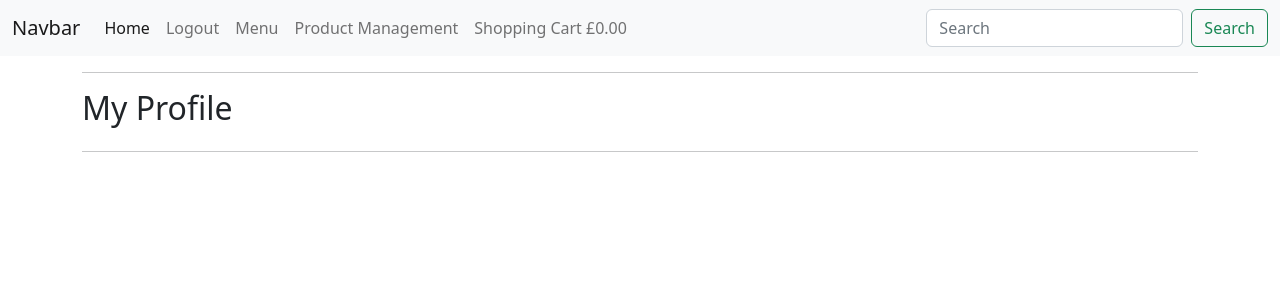
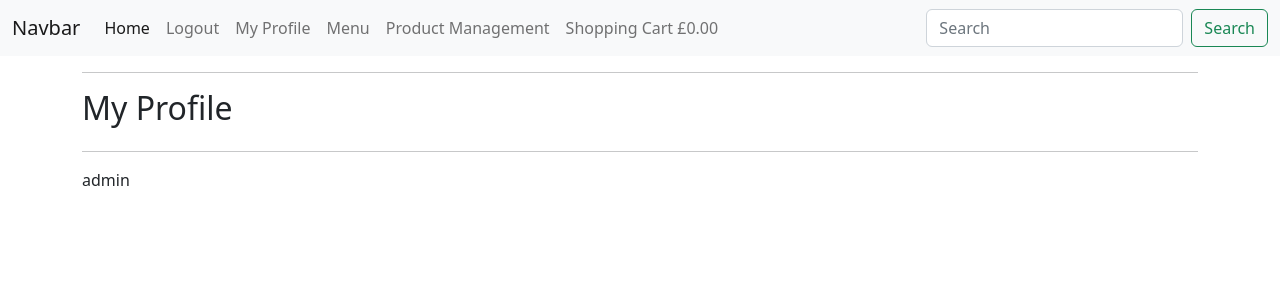
Before and after one commit to mjjstockman/ecomm, a Django app: page /profile/ in a window 1280 px wide. Shown: the top 300 px of the page. Run offline with Django 3.2, Linux system fonts and the light colour scheme; a user stored in the database is signed in; data comes from the database, SQL or seed files in the repository; tables that the repository leaves empty hold one stand-in row (values such as "Sample post"); some libraries are stand-ins or nearby versions.

Commit message:
Add my profile nav link when logged in

```diff
--- a/profiles/templates/profiles/profile.html
+++ b/profiles/templates/profiles/profile.html
@@ -23,4 +23,5 @@
             <hr>
         </div>
     </div>
+    {{ profile }}
     {% endblock %}
--- a/profiles/views.py
+++ b/profiles/views.py
@@ -1,10 +1,13 @@
-from django.shortcuts import render
-
+from django.shortcuts import render, get_object_or_404
+from . models import UserProfile
 
 def profile(request):
     """ Display the user's profile. """
+    profile = get_object_or_404(UserProfile, user=request.user)
 
     template = 'profiles/profile.html'
-    context = {}
+    context = {
+        'profile': profile
+    }
 
     return render(request, template, context)
--- a/templates/base.html
+++ b/templates/base.html
@@ -63,6 +63,9 @@
                     <li class="nav-item">
                         <a class="nav-link" href="{% url 'account_logout' %}">Logout</a>
                     </li>
+                    <li class="nav-item">
+                        <a class="nav-link" href="{% url 'profile' %}">My Profile</a>
+                    </li>
                     {% else %}
                     <li class="nav-item">
                         <a class="nav-link" href="{% url 'account_signup' %}">Register</a>
```
